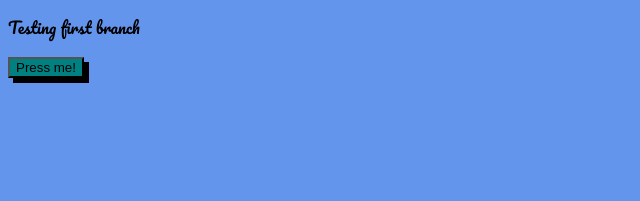
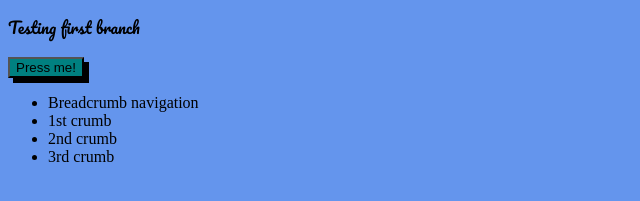
Before and after one commit to JakeRobin257/Portfolio_Website, a plain HTML site: page index.html in a window 1280 px wide. Shown: the part 97-298 px from the top of the page, without its empty margins (0-640 px from the left). Drawn offline with Linux system fonts and the light colour scheme.

Commit message:
Adding an ul to practice making breadcrumb navigation at a later date

```diff
--- a/index.html
+++ b/index.html
@@ -15,5 +15,11 @@
     <button>
       Press me!
     </button>
+    <ul>
+      <li>Breadcrumb navigation</li>
+      <li>1st crumb</li>
+      <li>2nd crumb</li>
+      <li>3rd crumb</li>
+    </ul>
   </body>
 </html>
```
